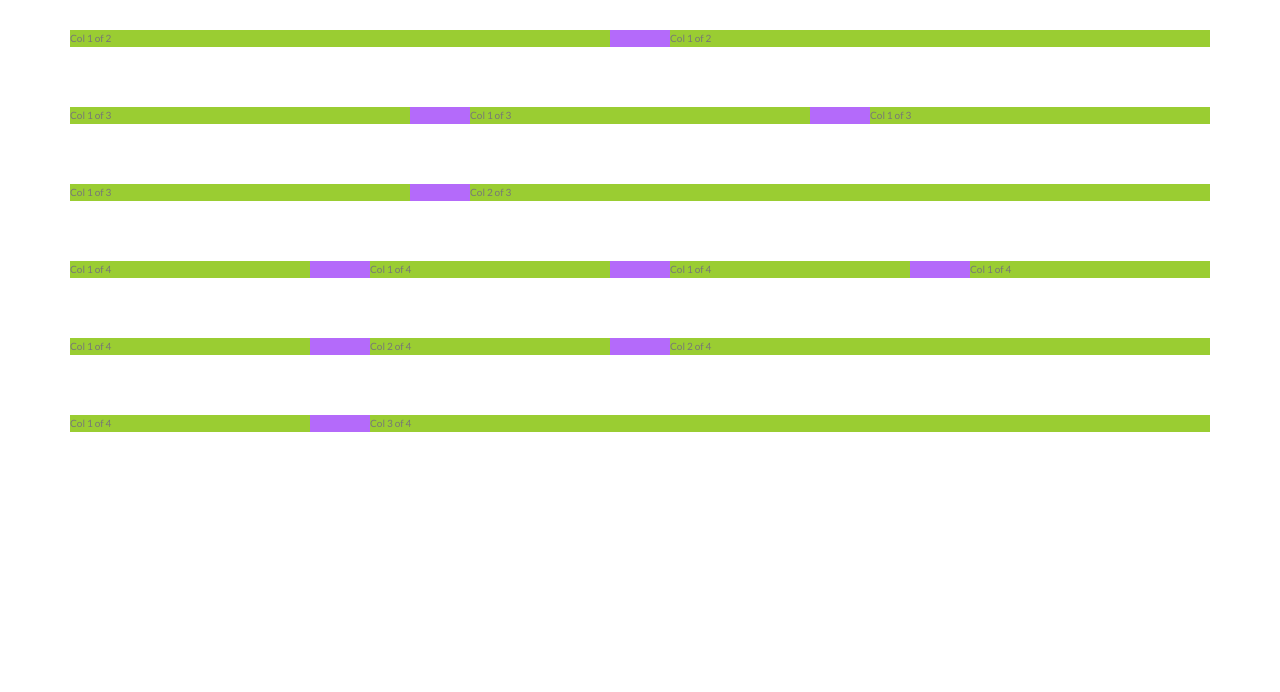
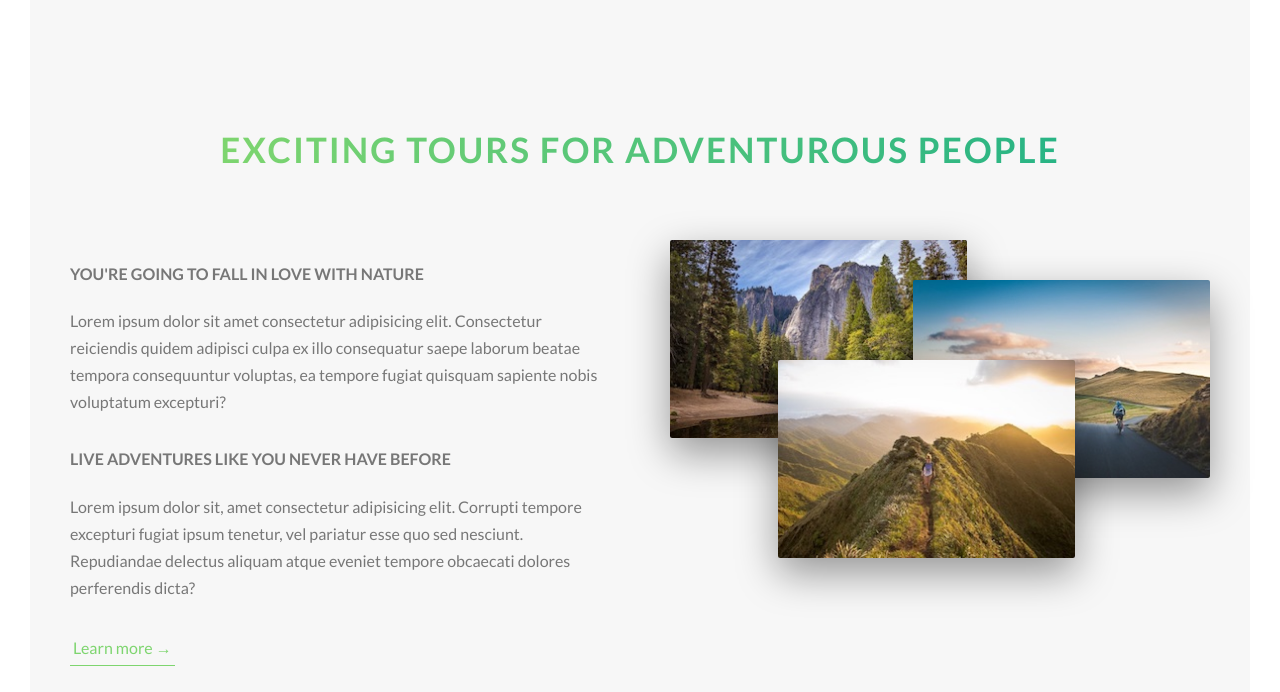
Before and after one commit to ElGutiar/Natours, a website: page index.html in a window 1280 px wide. Drawn offline with Linux system fonts and the light colour scheme.

Commit message:
2 sector created
Added discriptions, title, images

```diff
--- a/index.html
+++ b/index.html
@@ -12,6 +12,7 @@
     <title>Natours | Exciting tours for adventurous people</title>
 </head>
 <body>
+
     <!-- <header class="header">
         <div class="header__logo-box">
             <img src="/img/logo-white.png" alt="logo" class="header__logo">
@@ -27,8 +28,50 @@
         </div>
     </header> -->
 
-    <section>
+    <main>
 
+        <section class="section-about">
+
+            <div class="u-center-text u-margin-bottom-big">
+                <h2 class="heading-secondary">
+                Exciting tours for adventurous people
+            </h2>
+        </div>
+
+        <div class="row">
+            <div class="col-1-of-2">
+                <h3 class="heading-tertiary u-margin-bottom-small">You're going to fall in love with nature</h3>
+                <p class="paragraph">
+                    Lorem ipsum dolor sit amet consectetur adipisicing elit.
+                    Consectetur reiciendis quidem adipisci culpa ex illo consequatur
+                    saepe laborum beatae tempora consequuntur voluptas,
+                    ea tempore fugiat quisquam sapiente nobis voluptatum excepturi?
+                </p>
+
+                <h3 class="heading-tertiary u-margin-bottom-small">Live adventures like you never have before</h3>
+                <p class="paragraph">
+                    Lorem ipsum dolor sit, amet consectetur adipisicing elit.
+                    Corrupti tempore excepturi fugiat ipsum tenetur,
+                    vel pariatur esse quo sed nesciunt. Repudiandae delectus aliquam
+                    atque eveniet tempore obcaecati dolores perferendis dicta?
+                </p>
+
+                <a href="#" class="btn-text">Learn more &rarr;</a>
+            </div>
+
+            <div class="col-1-of-2">
+                <div class="composition">
+                    <img src="img/nat-1.jpg" alt="Photo 1" class="composition__photo composition__photo--p1">
+                    <img src="img/nat-2.jpg" alt="Photo 2" class="composition__photo composition__photo--p2">
+                    <img src="img/nat-3.jpg" alt="Photo 3" class="composition__photo composition__photo--p3">
+                </div>
+            </div>
+
+        </section>
+
+    </main>
+
+    <!-- <section class="preporation">
         <div class="row">
             <div class="col-1-of-2">
                 Col 1 of 2
@@ -104,7 +147,6 @@
                 Col 3 of 4
             </div>
         </div>
-
-    </section>
+    </section> -->
 </body>
 </html>
--- a/sass/abstracts/_variables.scss
+++ b/sass/abstracts/_variables.scss
@@ -2,9 +2,16 @@
 $color-primary: #7ed56f;
 $color-primary-light: #7ed56f;
 $color-primary-dark: #28b485;
+
+$color-grey-light-1: #f7f7f7;
+
 $color-grey-dark: #777;
 $color-white: #fff;
 $color-black: #000;
+
+//Font
+$default-font-size: 1.6rem;
+
 
 //Animation
 $animation-speed: .6s;
--- a/sass/base/_typography.scss
+++ b/sass/base/_typography.scss
@@ -28,3 +28,34 @@ body {
         animation: moveInRight $animation-speed $animation-timing-function;
     }
 }
+
+.heading-secondary {
+    display: inline-block;
+    font-size: 3.5rem;
+    text-transform: uppercase;
+    font-weight: 700;
+    background-image: linear-gradient(to right, $color-primary-light, $color-primary-dark);
+    -webkit-background-clip: text;
+    color: transparent;
+    letter-spacing: 2px;
+    transition: all .2s;
+
+    &:hover {
+        transform: skewY(2deg) skewX(15deg) scale(1.1);
+        text-shadow: .5rem 1rem 2rem rgba($color-black, .2);
+    }
+}
+
+.heading-tertiary {
+    font-size: $default-font-size;
+    font-weight: 700;
+    text-transform: uppercase;
+}
+
+.paragraph {
+    font-size: $default-font-size;
+
+    &:not(:last-child) {
+        margin-bottom: 3rem;
+    }
+}
--- a/sass/base/_utillities.scss
+++ b/sass/base/_utillities.scss
@@ -0,0 +1,5 @@
+.u-center-text { text-align: center; }
+
+.u-margin-bottom-small { margin-bottom: 2rem }
+.u-margin-bottom-medium { margin-bottom: 4rem }
+.u-margin-bottom-big { margin-bottom: 8rem }
--- a/sass/components/_button.scss
+++ b/sass/components/_button.scss
@@ -8,6 +8,7 @@
         border-radius: 10rem;
         transition: all 0.2s;
         position: relative;
+        font-size: $default-font-size;
         animation: moveInBottom $animation-speed $animation-timing-function;
 }
 
@@ -52,5 +53,29 @@
             animation: moveInBottom $animation-speed $animation-timing-function;
             animation-fill-mode: backwards;
         }
+}
 
+.btn-text {
+    &:link,
+    &:visited {
+        font-size: $default-font-size;
+        color: $color-primary;
+        display: inline-block;
+        text-decoration: none;
+        border-bottom: 1px solid $color-primary;
+        padding: 3px;
+        transition: all .2s
+    }
+
+    &:hover {
+        background-color: $color-primary;
+        color: $color-white;
+        box-shadow: 0 1rem 2rem rgba($color-black, .15);
+        transform: translateY(-2px);
+    }
+
+    &:active {
+        box-shadow: 1rem .5rem 1rem rgba($color-black, .15);
+        transform: translateY(-2px);
+    }
 }
--- /dev/null
+++ b/sass/components/_composition.scss
@@ -0,0 +1,39 @@
+.composition {
+    position: relative;
+
+    &__photo {
+        width: 55%;
+        box-shadow: 0 1.5rem 4rem rgba($color-black, .4);
+        border-radius: 2px;
+        position: absolute;
+        z-index: 10;
+        transition: all .2s;
+        outline-offset: 2rem;
+
+        &--p1 {
+            left: 0;
+            top: -2rem;
+        }
+
+        &--p2 {
+            right: 0;
+            top: 2rem;
+        }
+        &--p3 {
+            left: 20%;
+            top: 10rem;
+        }
+
+        &:hover {
+            outline: 1.5rem solid $color-primary;
+            transform: scale(1.05) translateY(-.5rem);
+            box-shadow: 0 2.5rem 4rem rgba($color-black, .5);
+            z-index: 20;
+        }
+    }
+
+    &:hover &__photo:not(:hover) {
+        transform: scale(.95);
+    }
+
+}
--- a/sass/layout/_header.scss
+++ b/sass/layout/_header.scss
@@ -7,7 +7,7 @@
     background-size: cover;
     background-position: top;
     position: relative;
-    clip-path: polygon(0 0, 100% 0, 100% 75%, 0 100%);
+    clip-path: polygon(0 0, 100% 0, 100% 75vh, 0 100%);
 
     &__logo-box {
         position: absolute;
--- a/sass/layout/grid.scss
+++ b/sass/layout/grid.scss
@@ -1,6 +1,5 @@
  .row {
      max-width: $grid-width;
-     background-color: rgb(180, 106, 250);
      margin: 0 auto;
 
      &:not(:last-child) {
@@ -10,7 +9,6 @@
      @include clearfix;
 
      [class^="col-"] {
-        background-color: yellowgreen;
         float: left;
 
         &:not(:last-child) {
--- a/sass/main.scss
+++ b/sass/main.scss
@@ -8,6 +8,7 @@
 @import "base/base";
 
 @import "components/button";
+@import "components/composition";
 
 @import "layout/header";
 @import "layout/grid";
--- a/sass/pages/_home.scss
+++ b/sass/pages/_home.scss
@@ -0,0 +1,5 @@
+.section-about {
+    background-color: $color-grey-light-1;
+    padding: 25rem 0;
+    margin-top: -20vh;
+}
```
Also changed, not shown: css/style.css.
